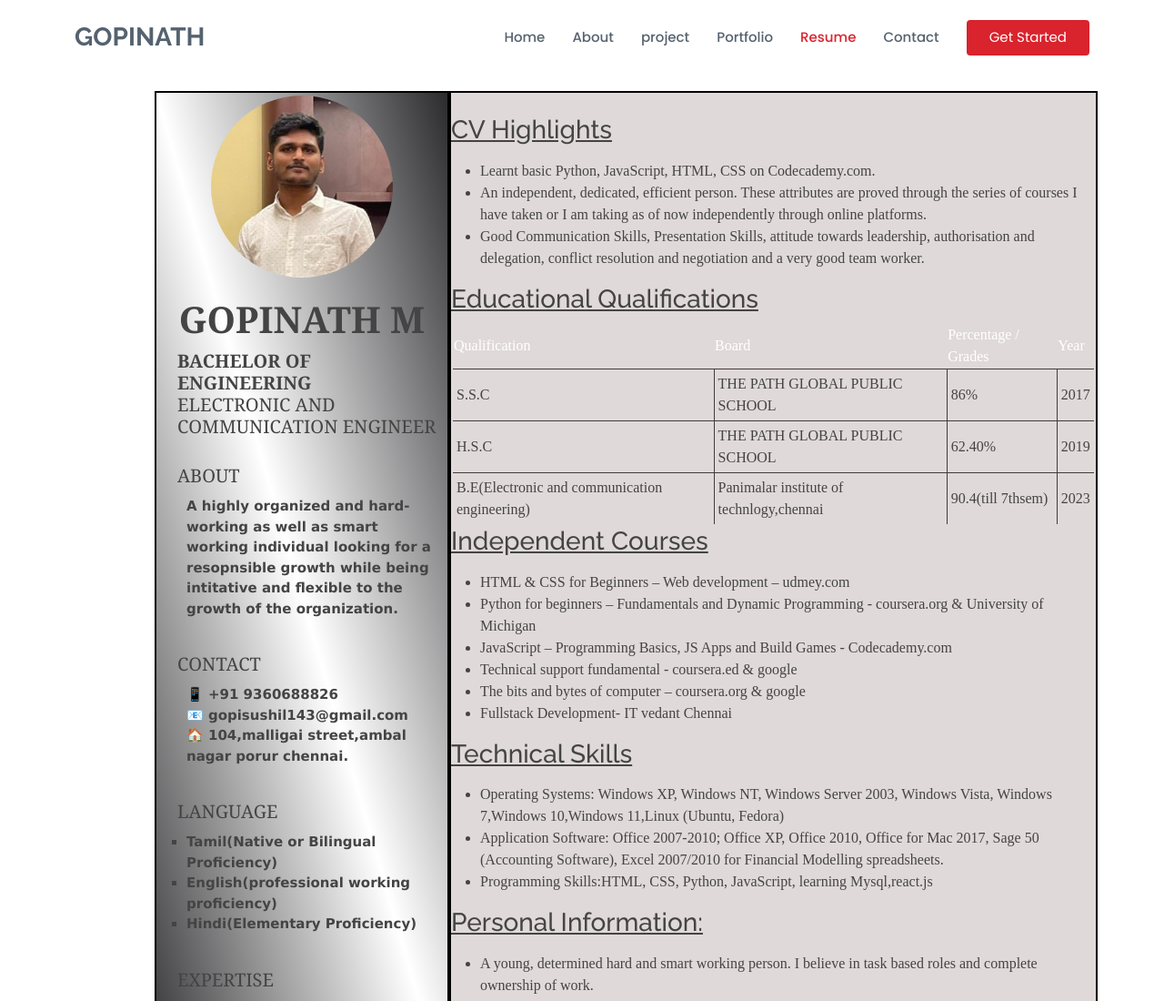
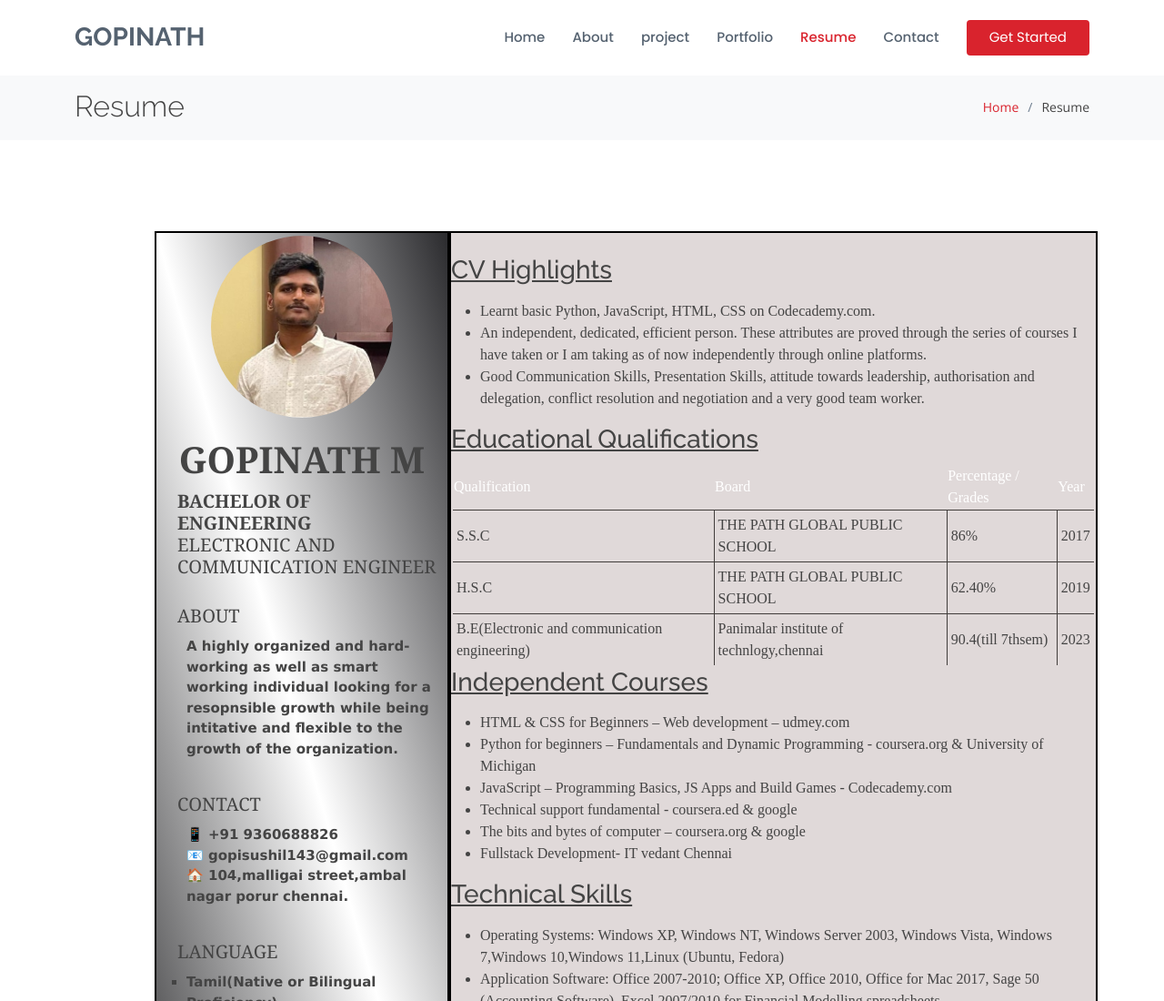
Before and after one commit to gopi005/GOPINATH-M, a plain HTML site: page resume.html in a window 1280 px wide. Shown: the top 1100 px of the page at 91% size. Drawn offline with nearby package versions, Linux system fonts and the light colour scheme.

Commit message:
Add files via upload

```diff
--- a/resume.html
+++ b/resume.html
@@ -55,6 +55,20 @@
 
     </div>
   </header><!-- End Header -->
+   <!-- ======= Breadcrumbs ======= -->
+   <section id="breadcrumbs" class="breadcrumbs">
+    <div class="container">
+
+      <div class="d-flex justify-content-between align-items-center">
+        <h2>Resume</h2>
+        <ol>
+          <li><a href="index.html">Home</a></li>
+          <li>Resume</li>
+        </ol>
+      </div>
+
+    </div>
+  </section><!-- End Breadcrumbs -->
   <div class="box">
 <div class="box1">
 <table border="2px" align="center" class="t1">
```
Also changed, not shown: contact.html (+1 -1 lines), portfolio.html (+2 -2 lines), about.html (line endings or trailing spaces), index.html (line endings or trailing spaces), portfolio-details.html (line endings or trailing spaces), project.html (line endings or trailing spaces).
